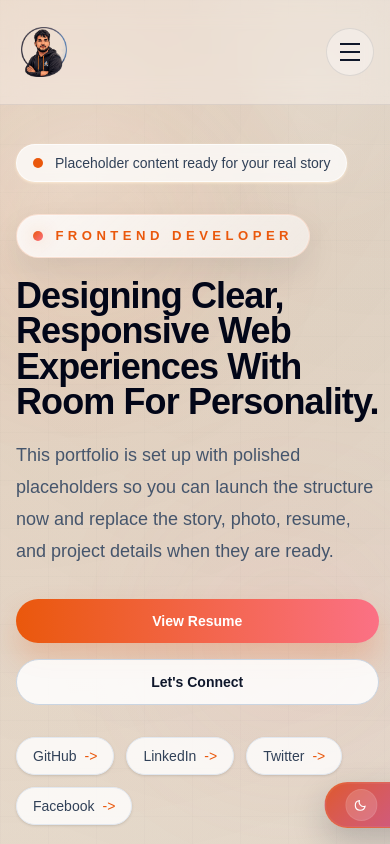
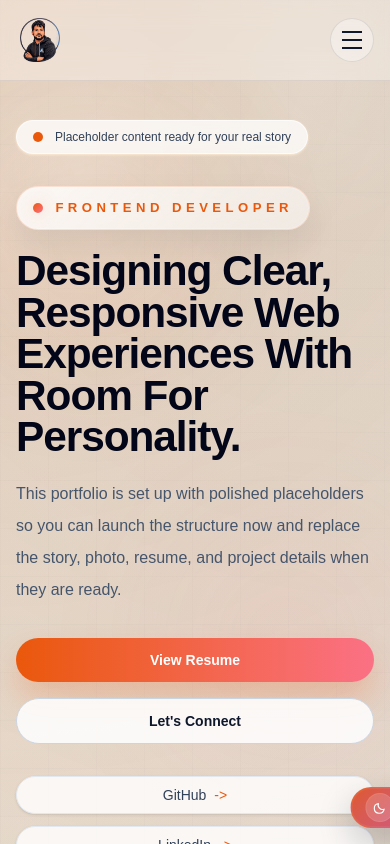
Before and after one commit to nafiz2024/Nafiz-Alam-Portfolio, a Next.js app: page / in a window 390 px wide. Shown: the top 844 px of the page. Built offline with nearby package versions, Linux system fonts and the light colour scheme; a web font is replaced by a local one.

Commit message:
Nafiz Alam | Portfolio Update

```diff
--- a/src/app/globals.css
+++ b/src/app/globals.css
@@ -1079,9 +1079,51 @@ button {
     transform: translateX(0);
   }
 
+  .theme-toggle {
+    min-width: 7.4rem;
+    padding: 0.32rem 0.72rem 0.32rem 0.45rem;
+  }
+
+  .theme-toggle-label {
+    min-width: 2.8rem;
+    font-size: 0.92rem;
+  }
+
+  .theme-toggle-badge {
+    height: 1.8rem;
+    width: 1.8rem;
+  }
+
   .scroll-top-shell {
     right: 1rem;
     bottom: 5.25rem;
+    height: 3.15rem;
+    width: 3.15rem;
+  }
+
+  .hero-social a {
+    flex: 1 1 calc(50% - 0.75rem);
+    justify-content: center;
+  }
+
+  .contact-card {
+    min-height: 6.25rem;
+  }
+}
+
+@media (max-width: 479px) {
+  .hero-social a {
+    flex-basis: 100%;
+  }
+
+  .footer-social {
+    height: 2.95rem !important;
+    width: 2.95rem !important;
+  }
+
+  .footer-social svg {
+    height: 1.35rem;
+    width: 1.35rem;
   }
 }
 
--- a/src/app/page.jsx
+++ b/src/app/page.jsx
@@ -44,11 +44,11 @@ function SectionHeading({ eyebrow, title, description }) {
 
 function Hero() {
   return (
-    <section className="relative overflow-hidden px-4 pt-28 sm:px-6 sm:pt-30 lg:px-8 lg:pt-32">
+    <section className="relative overflow-hidden px-4 pt-24 sm:px-6 sm:pt-28 lg:px-8 lg:pt-32">
       <div className="mx-auto max-w-7xl">
-        <div className="grid gap-14 pb-20 pt-8 lg:grid-cols-[1.1fr_0.9fr] lg:items-center lg:pb-28 lg:pt-18">
+        <div className="grid gap-10 pb-16 pt-6 md:gap-12 lg:grid-cols-[1.1fr_0.9fr] lg:items-center lg:pb-28 lg:pt-18">
           <div className="space-y-8">
-            <div className="hero-chip inline-flex items-center gap-3 rounded-full border border-white/70 bg-white/75 px-4 py-2 text-sm text-slate-700 shadow-sm shadow-orange-100/80 backdrop-blur">
+            <div className="hero-chip inline-flex max-w-full items-center gap-3 rounded-full border border-white/70 bg-white/75 px-4 py-2 text-xs text-slate-700 shadow-sm shadow-orange-100/80 backdrop-blur sm:text-sm">
               <span className="h-2.5 w-2.5 rounded-full bg-[var(--color-accent)]" />
               Placeholder content ready for your real story
             </div>
@@ -60,21 +60,21 @@ function Hero() {
                   fallback={profile.designation}
                 />
               </p>
-              <h1 className="hero-title max-w-none text-4xl font-semibold leading-[0.98] tracking-tight text-slate-950 sm:text-5xl lg:text-6xl">
+              <h1 className="hero-title max-w-none text-[2.65rem] font-semibold leading-[0.98] tracking-tight text-slate-950 sm:text-5xl lg:text-6xl">
                 {profile.headlineLines.map((line) => (
-                  <span key={line} className="block whitespace-nowrap">
+                  <span key={line} className="block sm:whitespace-nowrap">
                     {line}
                   </span>
                 ))}
               </h1>
-              <p className="hero-copy max-w-2xl text-lg leading-8 text-slate-600 sm:text-xl">
+              <p className="hero-copy max-w-2xl text-base leading-8 text-slate-600 sm:text-lg lg:text-xl">
                 {profile.intro}
               </p>
             </div>
 
             <div className="hero-actions flex flex-col gap-4 sm:flex-row">
               <a
-                className="button-hover-primary hero-primary-button inline-flex items-center justify-center rounded-full px-6 py-3 text-sm font-semibold"
+                className="button-hover-primary hero-primary-button inline-flex w-full items-center justify-center rounded-full px-6 py-3 text-sm font-semibold sm:w-auto"
                 href={profile.resumeUrl}
                 target={profile.resumeUrl.startsWith("http") ? "_blank" : undefined}
                 rel={
@@ -86,7 +86,7 @@ function Hero() {
                 View Resume
               </a>
               <a
-                className="button-hover-secondary inline-flex items-center justify-center rounded-full border border-slate-300 bg-white/85 px-6 py-3 text-sm font-semibold text-slate-900"
+                className="button-hover-secondary inline-flex w-full items-center justify-center rounded-full border border-slate-300 bg-white/85 px-6 py-3 text-sm font-semibold text-slate-900 sm:w-auto"
                 href="#contact"
               >
                 Let&apos;s Connect
@@ -115,10 +115,10 @@ function Hero() {
             </div>
           </div>
 
-          <div className="hero-visual relative mx-auto w-full max-w-md">
+          <div className="hero-visual relative mx-auto w-full max-w-sm sm:max-w-md">
             <div className="orb-float-a absolute -left-6 top-8 h-32 w-32 rounded-full bg-[var(--color-accent-soft)] blur-3xl" />
             <div className="orb-float-b absolute -right-4 bottom-0 h-40 w-40 rounded-full bg-[var(--color-sky-soft)] blur-3xl" />
-            <div className="hero-card relative overflow-hidden rounded-[2rem] border border-white/80 bg-[linear-gradient(160deg,rgba(255,255,255,0.88),rgba(255,247,237,0.9))] p-5 shadow-[0_30px_80px_rgba(148,163,184,0.28)] backdrop-blur">
+            <div className="hero-card relative overflow-hidden rounded-[2rem] border border-white/80 bg-[linear-gradient(160deg,rgba(255,255,255,0.88),rgba(255,247,237,0.9))] p-4 shadow-[0_30px_80px_rgba(148,163,184,0.28)] backdrop-blur sm:p-5">
               <div className="rounded-[1.5rem] border border-white/70 bg-white/70 p-2 shadow-sm shadow-slate-200/60">
                 <Image
                   src={profile.photo}
@@ -365,7 +365,7 @@ function ContactSection() {
         <div className="contact-shell relative overflow-hidden rounded-[2.75rem] border border-slate-200 shadow-[0_30px_100px_rgba(15,23,42,0.14)]">
           <div className="contact-orb contact-orb-one pointer-events-none absolute -left-10 top-10 h-48 w-48 rounded-full" />
           <div className="contact-orb contact-orb-two pointer-events-none absolute bottom-0 right-0 h-56 w-56 rounded-full" />
-          <div className="relative grid gap-8 px-6 py-10 sm:px-8 lg:grid-cols-[0.82fr_1.18fr] lg:px-12 lg:py-14">
+          <div className="relative grid gap-8 px-5 py-8 sm:px-8 sm:py-10 lg:grid-cols-[0.82fr_1.18fr] lg:px-12 lg:py-14">
             <div className="contact-story space-y-6">
               <div className="space-y-2">
                 <p className="contact-eyebrow font-mono text-sm uppercase tracking-[0.3em]">
@@ -452,7 +452,7 @@ function ContactSection() {
               </div>
             </div>
 
-            <div className="contact-form-shell rounded-[2.2rem] border p-5 sm:p-6">
+            <div className="contact-form-shell rounded-[2.2rem] border p-4 sm:p-6">
               <div className="mb-5">
                 <p className="contact-label font-mono text-xs uppercase tracking-[0.3em]">
                   Send A Message
--- a/src/components/contact-form.jsx
+++ b/src/components/contact-form.jsx
@@ -85,10 +85,10 @@ export default function ContactForm() {
         />
       </label>
 
-      <div className="contact-form-footer flex justify-end pt-3">
+      <div className="contact-form-footer flex flex-col gap-3 pt-3 sm:flex-row sm:items-center sm:justify-end">
         {state.message ? (
           <p
-            className={`mr-auto text-sm ${
+            className={`text-sm sm:mr-auto ${
               isError ? "text-rose-300" : "text-emerald-300"
             }`}
             aria-live="polite"
@@ -96,7 +96,9 @@ export default function ContactForm() {
             {state.message}
           </p>
         ) : null}
-        <SubmitButton />
+        <div className="sm:ml-auto">
+          <SubmitButton />
+        </div>
       </div>
     </form>
   );
--- a/src/components/navbar.jsx
+++ b/src/components/navbar.jsx
@@ -92,16 +92,16 @@ export default function Navbar({ items }) {
           scrolled ? "is-scrolled" : ""
         }`}
       >
-        <div className="mx-auto flex max-w-7xl items-center justify-between gap-4 px-4 py-6 sm:px-6 lg:px-8">
+        <div className="mx-auto flex max-w-7xl items-center justify-between gap-3 px-4 py-4 sm:px-6 sm:py-5 lg:px-8 lg:py-6">
           <div className="flex items-center gap-4 md:gap-6">
             <Link href="/" className="navbar-brand flex items-center">
-              <span className="navbar-mark flex h-14 w-14 items-center justify-center">
+              <span className="navbar-mark flex h-12 w-12 items-center justify-center sm:h-14 sm:w-14">
                 <Image
                   src="/favicon-logo.png"
                   alt="Nafiz Alam logo"
                   width={56}
                   height={56}
-                  className="h-[3.1rem] w-[3.1rem] object-contain"
+                  className="h-[2.7rem] w-[2.7rem] object-contain sm:h-[3.1rem] sm:w-[3.1rem]"
                   priority
                 />
               </span>
@@ -126,7 +126,7 @@ export default function Navbar({ items }) {
           <div className="flex items-center gap-3">
             <a
               href="#contact"
-              className="button-hover-primary hero-primary-button navbar-cta hidden rounded-full px-8 py-4 text-base font-semibold md:inline-flex"
+              className="button-hover-primary hero-primary-button navbar-cta hidden rounded-full px-6 py-3 text-sm font-semibold md:inline-flex lg:px-8 lg:py-4 lg:text-base"
             >
               Hire Me!
             </a>
@@ -134,7 +134,7 @@ export default function Navbar({ items }) {
             <button
               type="button"
               onClick={() => setOpen((current) => !current)}
-              className="navbar-mobile-button inline-flex h-12 w-12 items-center justify-center rounded-full lg:hidden"
+              className="navbar-mobile-button inline-flex h-11 w-11 items-center justify-center rounded-full sm:h-12 sm:w-12 lg:hidden"
               aria-expanded={open}
               aria-label="Toggle navigation menu"
             >
@@ -149,7 +149,7 @@ export default function Navbar({ items }) {
 
         {open ? (
           <div className="mx-auto max-w-7xl px-4 pb-4 sm:px-6 lg:px-8">
-            <nav className="navbar-mobile-panel grid gap-2 rounded-[2rem] p-4 lg:hidden">
+            <nav className="navbar-mobile-panel grid gap-2 rounded-[1.6rem] p-3 sm:rounded-[2rem] sm:p-4 lg:hidden">
               {items.map((item, index) => (
                 <a
                   key={`${item.label}-${item.href}-${index}`}
--- a/src/components/portfolio-stats.jsx
+++ b/src/components/portfolio-stats.jsx
@@ -35,7 +35,7 @@ function AnimatedNumber({ value, suffix }) {
 
 export default function PortfolioStats({ stats }) {
   return (
-    <div className="grid gap-4 sm:grid-cols-3">
+    <div className="grid gap-4 min-[480px]:grid-cols-2 sm:grid-cols-3">
       {stats.map((stat) => (
         <div
           key={stat.label}
--- a/src/components/project-grid.jsx
+++ b/src/components/project-grid.jsx
@@ -88,11 +88,11 @@ export default function ProjectGrid({ projects }) {
         })}
       </div>
 
-      <div className="grid gap-6 lg:grid-cols-3">
-        {visibleProjects.map((project) => (
-          <ProjectCard key={project.slug} project={project} />
-        ))}
-      </div>
+        <div className="grid gap-6 md:grid-cols-2 xl:grid-cols-3">
+          {visibleProjects.map((project) => (
+            <ProjectCard key={project.slug} project={project} />
+          ))}
+        </div>
     </div>
   );
 }
```
Also changed, not shown: src/app/projects/[slug]/page.jsx (+7 -7 lines), src/components/site-footer.jsx (+8 -8 lines).
